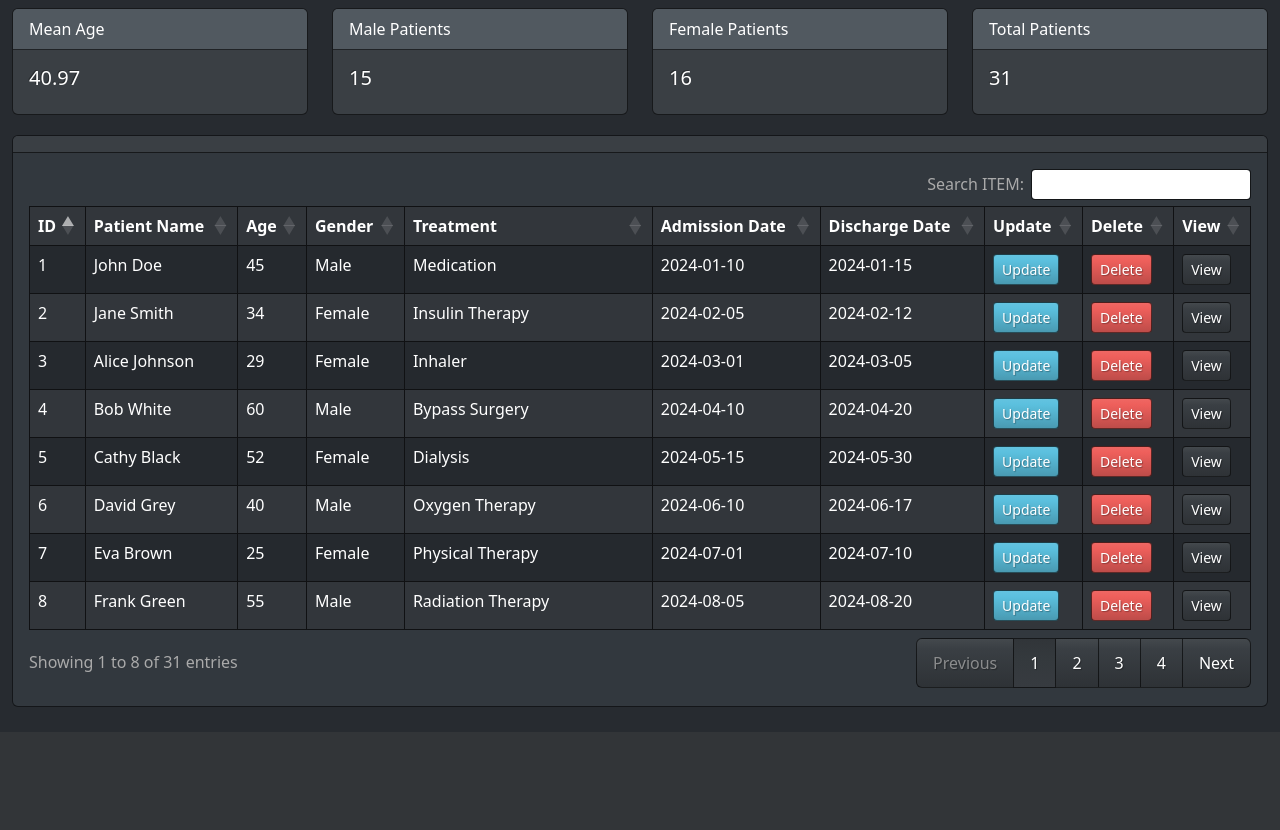
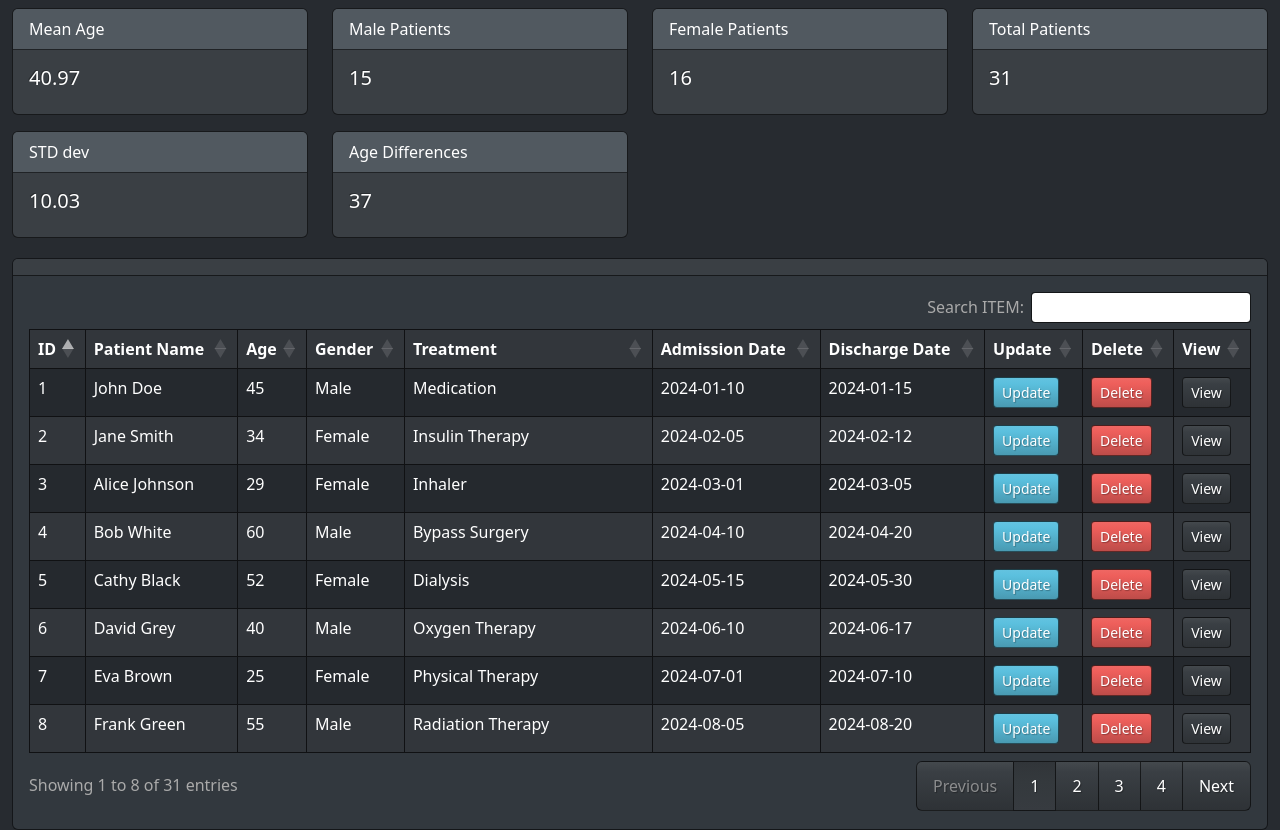
Before and after one commit to shamiraty/website-development, a PHP site: page /home.php in a window 1280 px wide. Shown: the part 68-898 px from the top of the page. Before the commit the page ends 775 px from the top, so only its background shows below. Run offline with PHP 8.4, Linux system fonts and the light colour scheme; data comes from the database, SQL or seed files in the repository; some libraries are stand-ins or nearby versions.

Commit message:
Update home.php

```diff
--- a/home.php
+++ b/home.php
@@ -33,6 +33,16 @@
 $count_all_result = $conn->query("SELECT COUNT(*) as count_all FROM patient_records");
 $count_all_row = $count_all_result->fetch_assoc();
 $count_all = $count_all_row['count_all'];
+
+//std
+$std_age_result=$conn->query("SELECT STD(age) as std_age FROM patient_records");
+$std_age_row=$std_age_result->fetch_assoc();
+$std_age=round($std_age_row['std_age'],2);
+
+//range
+$range_age_result=$conn->query("SELECT MAX(age) - MIN(age) as range_age FROM patient_records");
+$range_age_row=$range_age_result->fetch_assoc();
+$range_age=round($range_age_row['range_age'],2);
 
 $conn->close();
 ?>
@@ -75,6 +85,22 @@
                 <div class="card-header">Total Patients</div>
                 <div class="card-body">
                     <h5 class="card-title"><?php echo $count_all; ?></h5>
+                </div>
+            </div>
+        </div>
+           <div class="col-md-3">
+            <div class="card text-white bg-primary mb-3">
+                <div class="card-header">STD dev</div>
+                <div class="card-body">
+                    <h5 class="card-title"><?php echo $std_age; ?></h5>
+                </div>
+            </div>
+        </div>
+             <div class="col-md-3">
+            <div class="card text-white bg-primary mb-3">
+                <div class="card-header">Age Differences</div>
+                <div class="card-body">
+                    <h5 class="card-title"><?php echo $range_age; ?></h5>
                 </div>
             </div>
         </div>
```
